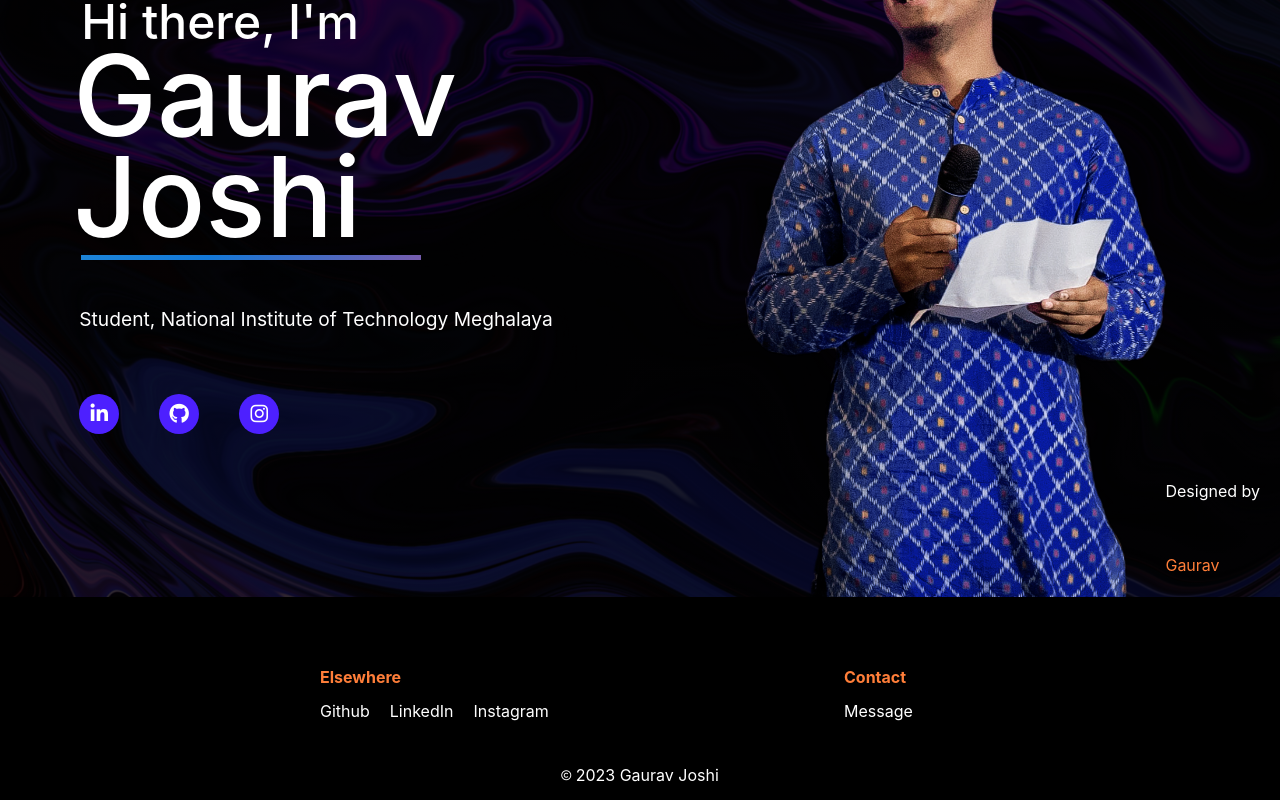
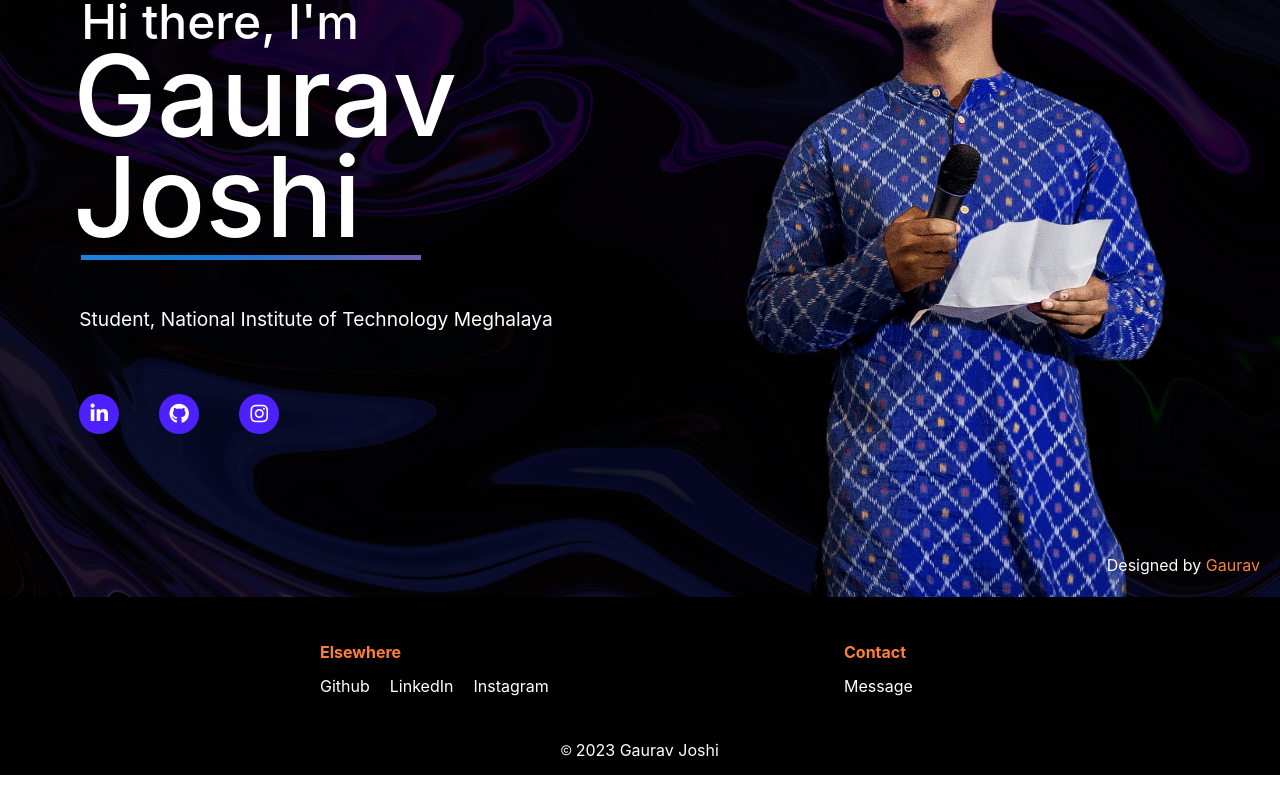
Before and after one commit to webgaurav02/portfolio, a React (Create React App) app: page / in a window 1280 px wide. Shown: the part 203-1003 px from the top of the page. After the commit the page ends 978 px from the top, so only its background shows below. Built offline with nearby package versions, Linux system fonts and the light colour scheme.

Commit message:
Fixed all console warnings

```diff
--- a/src/About.css
+++ b/src/About.css
@@ -40,6 +40,7 @@
 }
 
 .a-big {
+  display: inline;
     text-decoration: none;
   color: #ff7e39;
   font-size: 3rem;
--- a/src/About.js
+++ b/src/About.js
@@ -41,8 +41,8 @@ function About() {
         <h1 className="fade-in">I'm Gaurav.</h1>
         <h2 className="fade-in">
           Welcome to my portfolio website! I'm a{" "}
-          <a className="a-big fade-in">Student</a> at the National Institute of
-          Technology Meghalaya and a <a className="a-big fade-in">Web Developer.</a>
+          <span className="a-big fade-in">Student</span> at the National Institute of
+          Technology Meghalaya and a <span className="a-big fade-in">Web Developer.</span>
         </h2>
         <p className="fade-in">
           I rock at HTML, CSS, and JavaScript, and I'm not too shabby with
@@ -50,7 +50,7 @@ function About() {
         </p>
         <p className="fade-in">
           Oh, and did I mention I dabble in{" "}
-          <a className="a-big fade-in">graphic design</a> too?
+          <span className="a-big fade-in">graphic design</span> too?
         </p>
         <p className="fade-in">
           Take a peek at my portfolio and see the magic I can create with a mix
@@ -59,7 +59,7 @@ function About() {
         </p>
         <h1 className="code-logo fade-in">{disp}</h1>
       </Container>
-      <Footer />
+      <Footer section=""/>
     </>
   );
 }
--- a/src/App.css
+++ b/src/App.css
@@ -71,6 +71,8 @@
 }
 
 .name {
+  cursor: default;
+  display: inline;
   text-decoration: none;
   color: #ff7e39;
 }
--- a/src/App.js
+++ b/src/App.js
@@ -1,4 +1,4 @@
-import React, { useState } from 'react';
+import React from 'react';
 import './App.css';
 import Content from "./Content";
 
--- a/src/Contact.js
+++ b/src/Contact.js
@@ -93,7 +93,7 @@ function Contact() {
         </div>
         <button type="submit">Submit</button>
       </form>
-      <Footer />
+      <Footer section=""/>
     </div>
   );
 }
--- a/src/Content.js
+++ b/src/Content.js
@@ -50,7 +50,7 @@ function Content() {
       {show === "contact" ? <Contact /> : null}
 
       <p className="des-by">
-        Designed by <p className="name">Gaurav</p>
+        Designed by <span className="name">Gaurav</span>
       </p>
     </div>
   );
--- a/src/Footer.css
+++ b/src/Footer.css
@@ -1,7 +1,7 @@
 .footer {
     margin: 0;
     text-align: center;
-    padding: 3% 10%;
+    padding: 1% 10%;
     padding-bottom: 1%;
     background-color: rgba(0, 0, 0, 0.581);
     color: white;
--- a/src/Home.css
+++ b/src/Home.css
@@ -3,8 +3,8 @@
   margin: 0;
   background-image: linear-gradient(
       0deg,
-      rgba(0, 0, 0, 0.80),
-      rgba(0, 0, 0, 0.80)
+      rgba(0, 0, 0, 0.8),
+      rgba(0, 0, 0, 0.8)
     ),
     url(./images/wallpaperflare.com_wallpaper.jpg);
   background-color: black;
@@ -126,7 +126,6 @@ a {
   text-decoration: none;
 }
 
-
 @keyframes gradient {
   0% {
     background-position: 0% 50%;
@@ -157,8 +156,6 @@ a {
   }
 }
 
-
-
 .slide-in-left {
   animation: slide-in-left 1.5s ease-in-out;
 }
--- a/src/Home.js
+++ b/src/Home.js
@@ -64,7 +64,7 @@ function Home() {
           </Row>
         </div>
       </Container>
-      <Footer />
+      <Footer section="footer-home"/>
     </>
   );
 }
--- a/src/Work.js
+++ b/src/Work.js
@@ -16,7 +16,7 @@ function Work() {
       <Container fluid className="work">
         <h1 className="fade-in">Coming Soon...</h1>
       </Container>
-      <Footer />
+      <Footer section=""/>
     </>
   );
 }
```
Also changed, not shown: src/index.js (+6 -7 lines).
